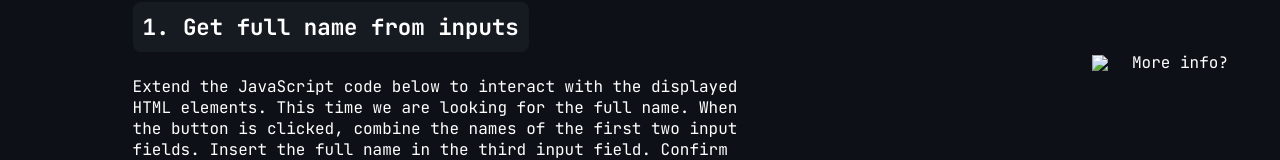
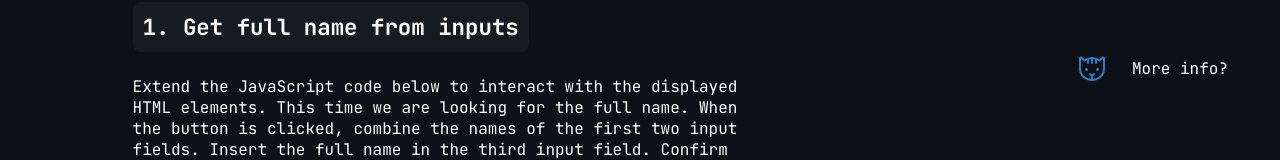
Before and after one commit to wesleydmscn/master-code, a plain HTML site: page webproblems/get-full-name-from-inputs/index.html in a window 1280 px wide. Shown: the top 160 px of the page. Drawn offline with Linux system fonts and the light colour scheme; the site is published under a folder, as on GitHub Pages, so addresses that start at the root find nothing.

Commit message:
fixing cat.svg link

```diff
--- a/webproblems/get-full-name-from-inputs/index.html
+++ b/webproblems/get-full-name-from-inputs/index.html
@@ -2,7 +2,7 @@
 <html lang="en">
   <head>
     <meta charset="UTF-8" />
-    <link rel="icon" type="image/svg+xml" href="/.github/cat.svg" />
+    <link rel="icon" type="image/svg+xml" href="../../.github/cat.svg" />
     <meta name="viewport" content="width=device-width, initial-scale=1.0" />
 
     <link rel="stylesheet" href="../src/base.css">
@@ -13,7 +13,7 @@
   <body>
     <main class="container grid">
       <div id="info" class="flex">
-        <img src="/.github/cat.svg">
+        <img src="../../.github/cat.svg">
         More info?
       </div>
 
```
